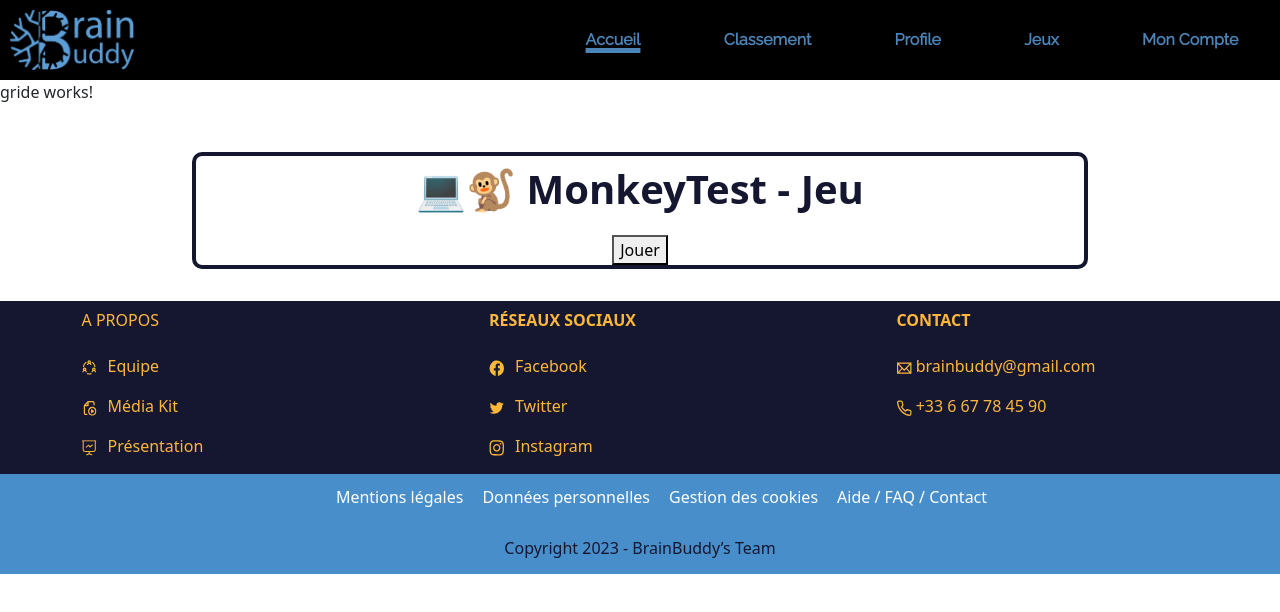
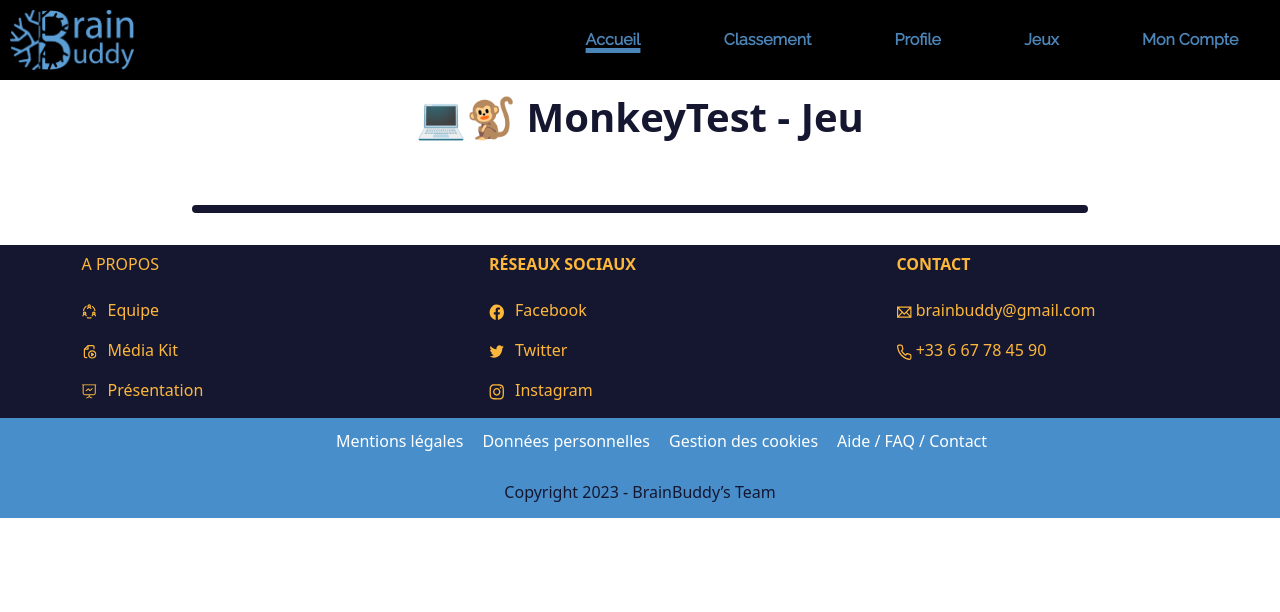
Before and after one commit to Xenus3/FrontEndBrainBuddy, an Angular app: page /monkeytest/grid in a window 1280 px wide. Shown: the top 612 px of the page. Built offline with nearby package versions, Linux system fonts and the light colour scheme.

Commit message:
tutoriel title updated and a bit of grid system too

```diff
--- a/src/app/components/monkey-test-tutoriel/components/gride/gride.component.html
+++ b/src/app/components/monkey-test-tutoriel/components/gride/gride.component.html
@@ -1,11 +1,6 @@
-<p>gride works!</p>
-
-
-
 <div class="monkey-test">
-    <div class="content">
-        <h1>💻🐒 MonkeyTest - Jeu</h1>
-        <button (click)="makeRows('10','15')">Jouer</button>
+    <h1>💻🐒 MonkeyTest - Jeu</h1>
+    <div class="content" onload="makeRows('10','15');">
         <div id="container">
         </div>
     </div>
--- a/src/app/components/monkey-test-tutoriel/components/gride/gride.component.scss
+++ b/src/app/components/monkey-test-tutoriel/components/gride/gride.component.scss
@@ -1,5 +1,7 @@
 .monkey-test {
   display: flex;
+  align-items: center;
+  flex-direction: column;
 }
 
 .tutoriel {
--- a/src/app/components/monkey-test-tutoriel/components/gride/gride.component.ts
+++ b/src/app/components/monkey-test-tutoriel/components/gride/gride.component.ts
@@ -20,11 +20,16 @@ export class GrideComponent {
     var y: number = +cols;
     var x: number = +rows;
 
+    // masquer le bouton jouer
+    // const btnjouer = document.getElementById('btn-jouer') as HTMLElement;
+    // btnjouer.hidden = true;
+
+
     for (i = 1; i <= y*x; i++) {
       console.log(y*x);
       let cell = document.createElement("div") as HTMLElement;
       cell.innerText = (""+i+"");
-      container.appendChild(cell).className = "grid-item-" + i;
+      container.appendChild(cell).className = "draw " + i;
       }
     };
   };
--- a/src/app/components/monkey-test-tutoriel/components/tutoriel/tutoriel.component.scss
+++ b/src/app/components/monkey-test-tutoriel/components/tutoriel/tutoriel.component.scss
@@ -217,6 +217,7 @@ p,li {
     padding: 10px 50px;
     font-weight: bold;
     border-radius: 25px;
+    cursor: pointer;
 }
 
 .jouer:hover {
```
Also changed, not shown: src/app/components/monkey-test-tutoriel/components/tutoriel/tutoriel.component.html (+0 -42 lines).
